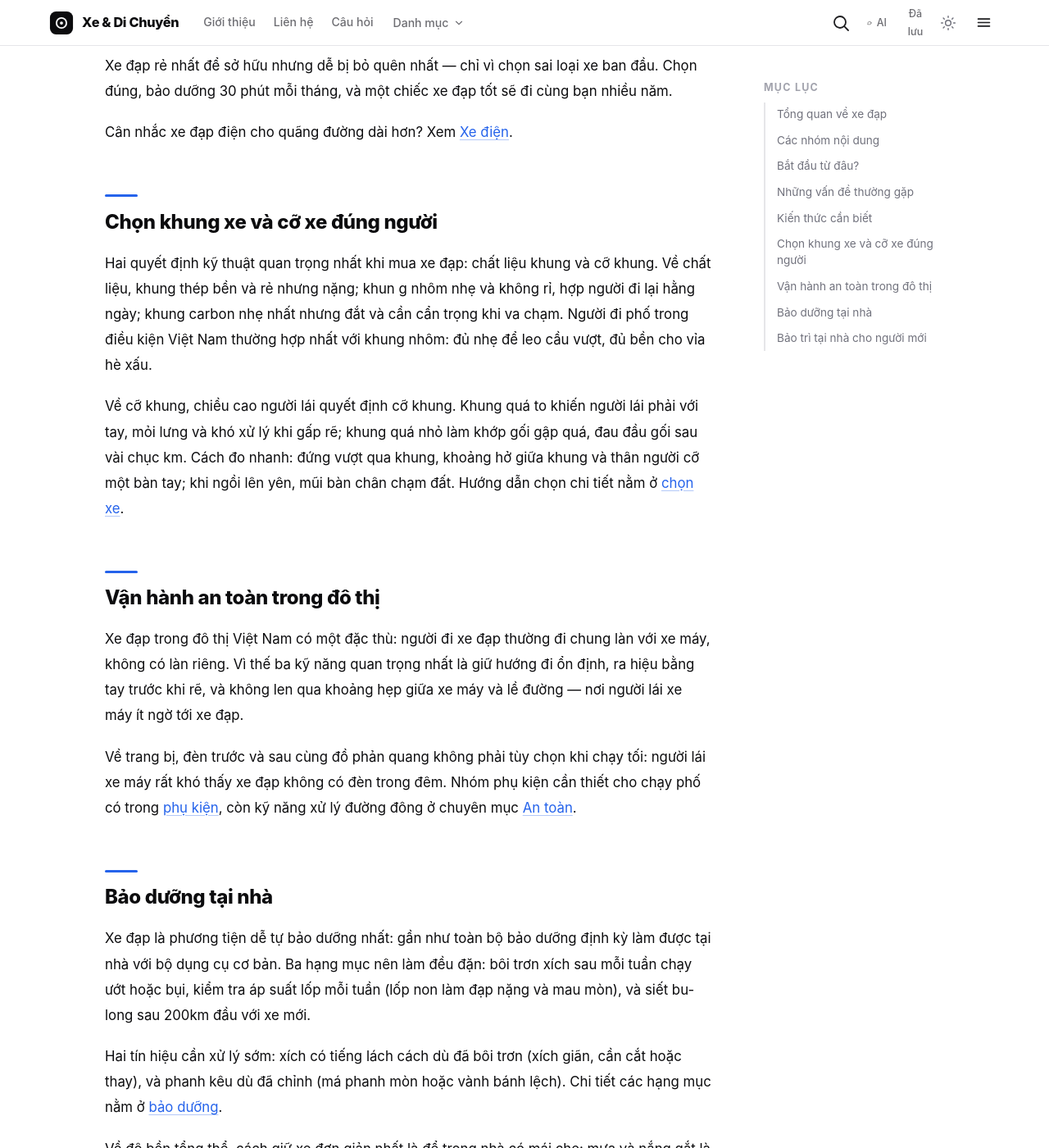
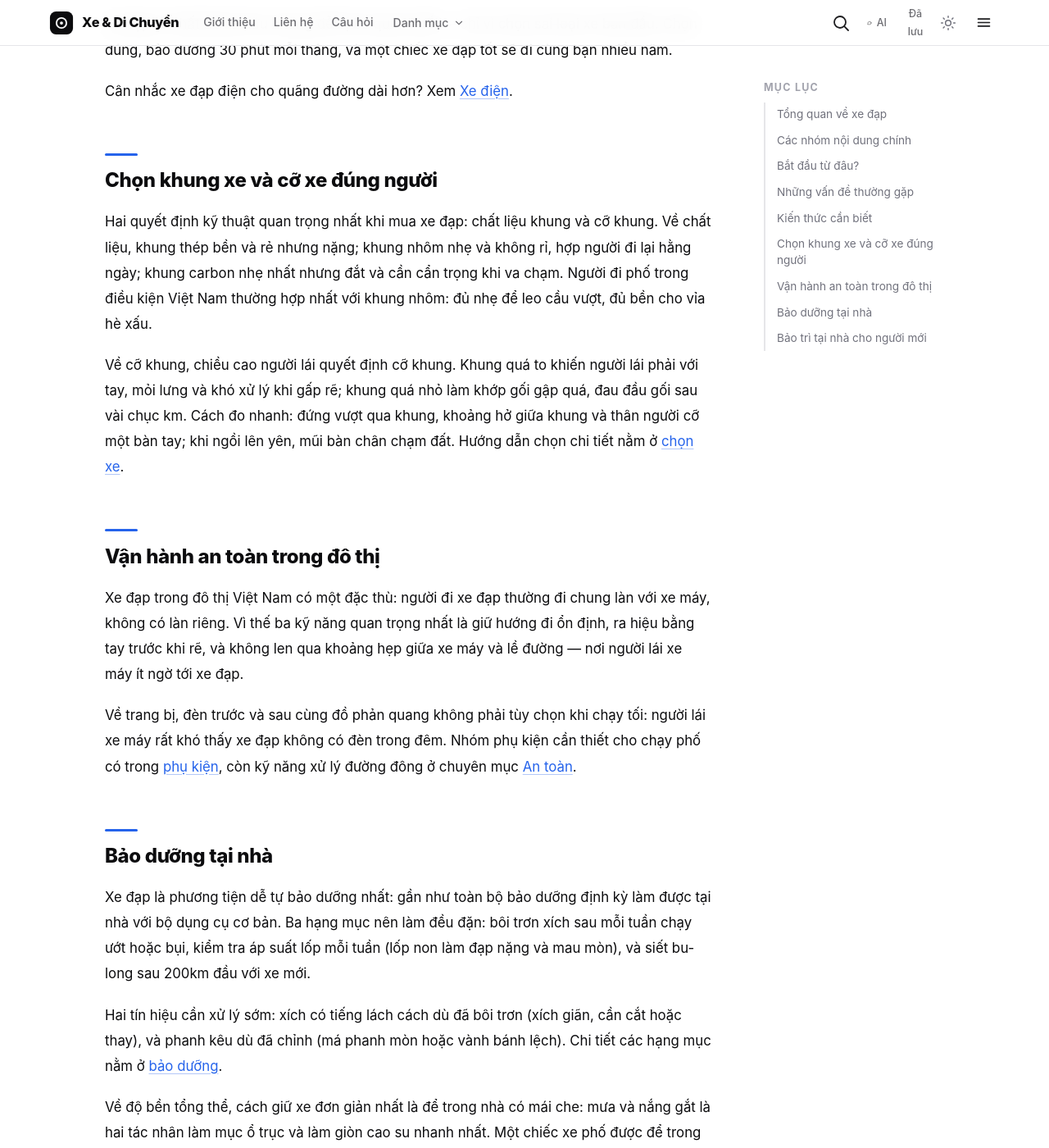
Before and after one commit to codeappweb/lab, a Jekyll site: the page built from danh-muc/xe-dap.md, in a window 1280 px wide and 1400 px high, scrolled down 3200 px. Shown: the whole window at 82% size. Built offline with Jekyll 4.4.1, drawn with Linux system fonts in a browser that asks for light colours; some of the changed text lies outside the part shown.

Commit message:
fix(links): repair corrupted Liquid strings and broken markdown links in xe-dap category page (2/3). Corruptions verified via git patch ground truth; link targets verified to exist.

```diff
--- a/danh-muc/xe-dap.md
+++ b/danh-muc/xe-dap.md
@@ -18,8 +18,7 @@
 Xe đạp là phương tiện duy nhất người dùng có thể tự bảo dưỡng gần như toàn bộ với vài dụng cụ cơ bản. Nội dung bảo dưỡng trong danh mục vì thế viết theo hướng tự làm
 được: [bôi trơn xích]({{ '/danh-muc/xe-dap/bao-duong-xe-dap/' | relative_url }}), chỉnh phanh, vá lốp, siết ớt.
 
-## Các nhóm nội dung
- chính
+## Các nhóm nội dung chính
 
 **[Xe phố]({{ '/danh-muc/xe-dap/xe-dap-pho/' | relative_url }})** (city bike) là dòng cho đi lại: yên rộng, tư thế thẳng, có thể gắn giỏ và đèn. Nhóm bài viết về cách chọn trong tầm tiền và phụ kiện đáng mua trước tiên.
 
@@ -69,8 +66,7 @@
 
 ## Chọn khung xe và cỡ xe đúng người
 
-Hai quyết định kỹ thuật quan trọng nhất khi mua xe đạp: chất liệu khung và cỡ khung. Về chất liệu, khung thép bền và rẻ nhưng nặng; khun
-g nhôm nhẹ và không rỉ, hợp người đi lại hằng ngày; khung carbon nhẹ nhất nhưng đắt và cần cẩn trọng khi va chạm. Người đi phố trong điều kiện Việt Nam thường hợp nhất với khung nhôm: đủ nhẹ để leo cầu vượt, đủ bền cho vỉa hè xấu.
+Hai quyết định kỹ thuật quan trọng nhất khi mua xe đạp: chất liệu khung và cỡ khung. Về chất liệu, khung thép bền và rẻ nhưng nặng; khung nhôm nhẹ và không rỉ, hợp người đi lại hằng ngày; khung carbon nhẹ nhất nhưng đắt và cần cẩn trọng khi va chạm. Người đi phố trong điều kiện Việt Nam thường hợp nhất với khung nhôm: đủ nhẹ để leo cầu vượt, đủ bền cho vỉa hè xấu.
 
 Về cỡ khung, chiều cao người lái quyết định cỡ khung. Khung quá to khiến người lái phải với tay, mỏi lưng và khó xử lý khi gấp rẽ; khung quá nhỏ làm khớp gối gập quá, đau đầu gối sau vài chục km. Cách đo nhanh: đứng vượt qua khung, khoảng hở giữa khung và thân người cỡ một bàn tay; khi ngồi lên yên, mũi bàn chân chạm đất. Hướng dẫn chọn chi tiết nằm ở [chọn xe]({{ '/danh-muc/xe-dap/chon-xe/' | relative_url }}).
 
```
Also changed, not shown: other parts of danh-muc/xe-dap.md (+3 -6 lines).
